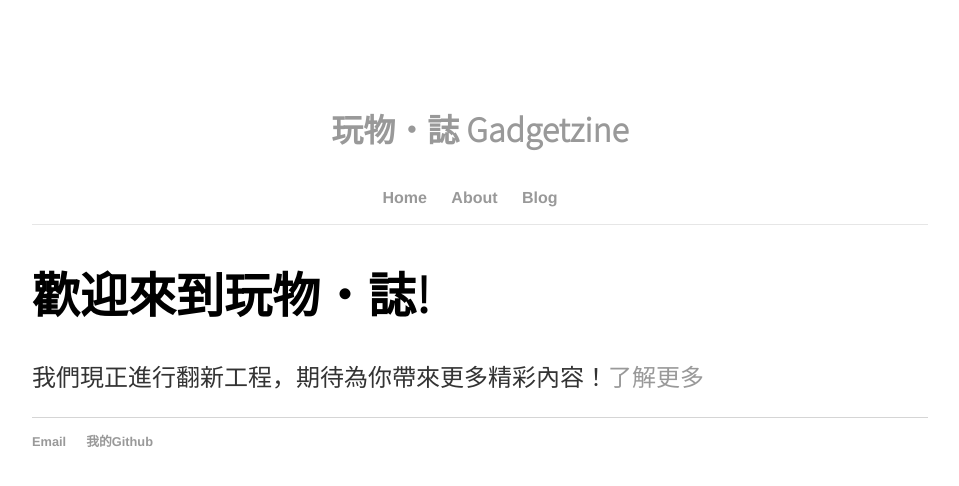
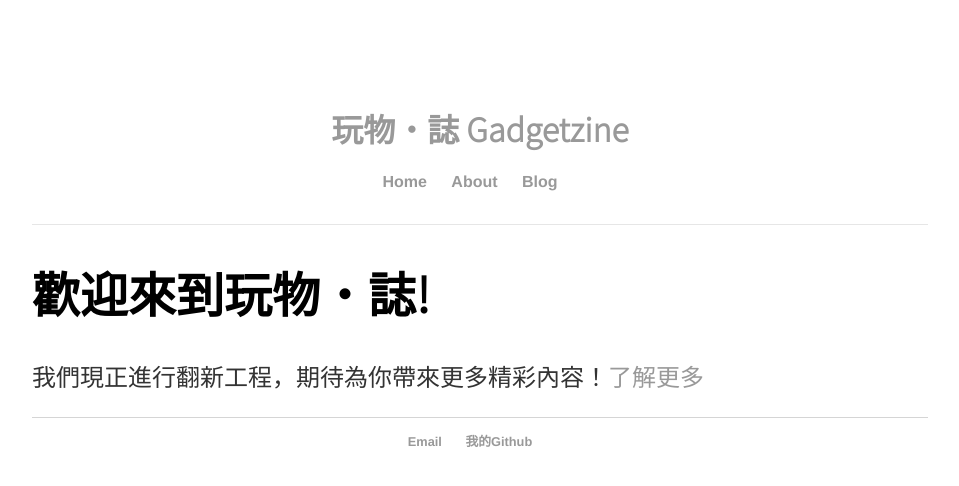
Before and after one commit to alexnkc/gadgetzine, a Jekyll site: the page built from index.html, in a window 1280 px wide. Shown: the top 486 px of the page, without its empty margins (160-1119 px from the left). Built offline with Jekyll 4.4.1, drawn with Linux system fonts in a browser that asks for light colours.

Commit message:
Update main.css

```diff
--- a/css/main.css
+++ b/css/main.css
@@ -22,7 +22,7 @@ nav ul, footer ul {
     padding: 0px;
     list-style: none;
     font-weight: bold;
-    display: inline-table;
+    text-align: center;
 }
 nav ul li, footer ul li {
     display: inline;
```
